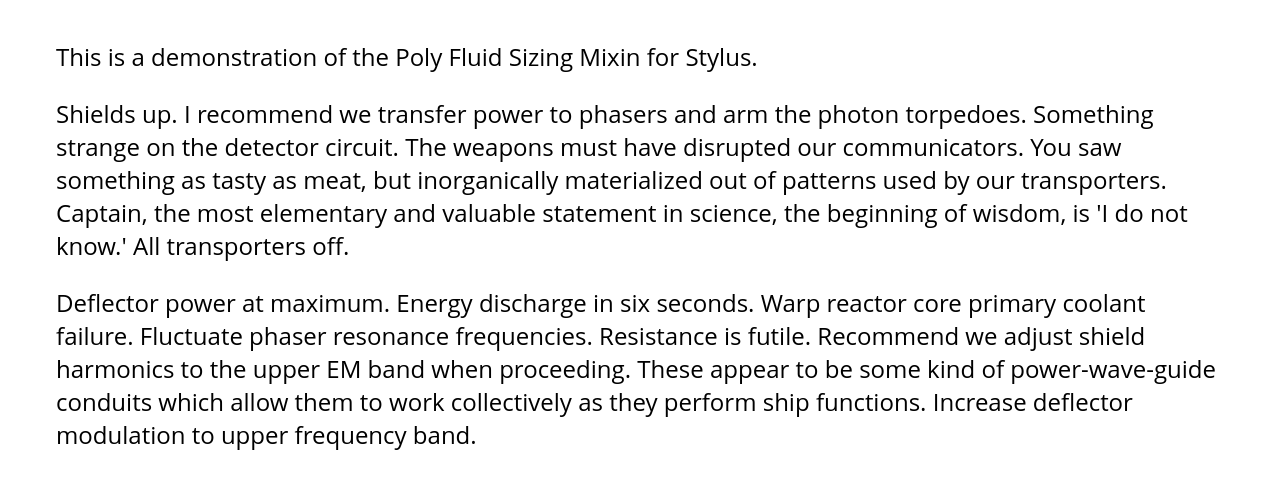
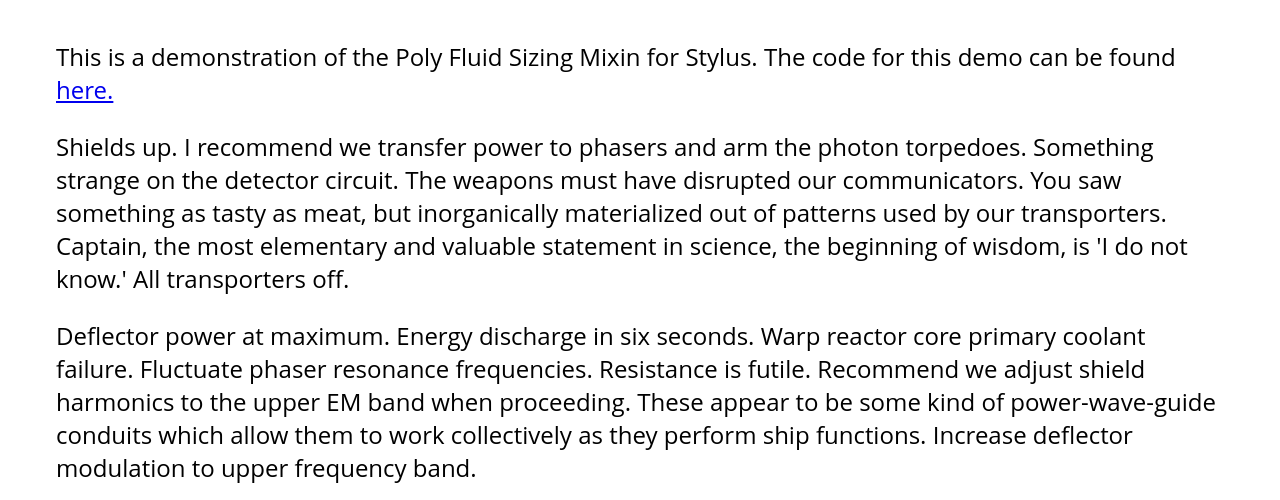
Before and after one commit to tillsanders/poly-fluid-sizing-stylus, a website: page demo/index.html in a window 1280 px wide. Shown: the part 276-776 px from the top of the page. Drawn offline with Linux system fonts and the light colour scheme.

Commit message:
Add link to demo code
Signed-off-by: Till Sanders <mail@till-sanders.de>

```diff
--- a/demo/index.html
+++ b/demo/index.html
@@ -10,7 +10,11 @@
   <main>
     <h1>Demo of the Poly Fluid Sizing Mixin for Stylus</h1>
     <p>
-      This is a demonstration of the Poly Fluid Sizing Mixin for Stylus.
+      This is a demonstration of the Poly Fluid Sizing Mixin for Stylus. The code for this demo can
+      be found
+      <a href="https://github.com/tillsanders/poly-fluid-sizing-stylus/tree/master/demo">
+        here.
+      </a>
     </p>
     <p>
       Shields up. I recommend we transfer power to phasers and arm the photon torpedoes. Something
```
